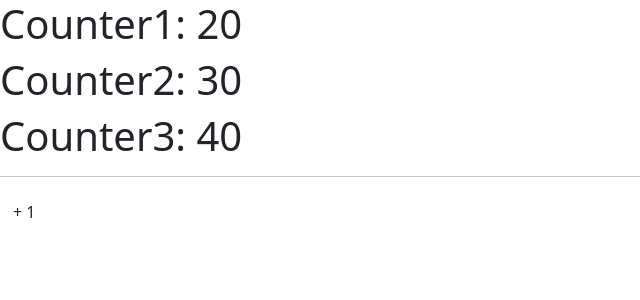
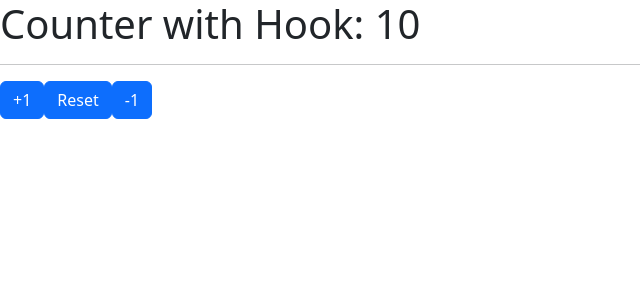
Before and after one commit to FrancisHenriquez/Hook-App-React, a React (Vite) app: page / in a window 1280 px wide. Shown: the top 300 px of the page, without its empty margins (0-640 px from the left). Built offline with nearby package versions, Linux system fonts and the light colour scheme.

Commit message:
counter with custom hook

```diff
--- /dev/null
+++ b/src/01-useState/CounterWithCustomHook.jsx
@@ -0,0 +1,21 @@
+import React, { useState } from 'react'
+import { useCounter } from '../Hooks/useCounter'
+
+
+export const CounterWithCustomHook = () => {
+
+const { counter } = useCounter()
+
+
+  return (
+   <>
+   <h1>Counter with Hook: {counter}</h1>
+   <hr />
+
+   <button className='btn btn-primary'> +1</button>
+   <button className='btn btn-primary'> Reset </button>
+   <button className='btn btn-primary'> -1 </button>
+
+   </>
+  )
+}
--- /dev/null
+++ b/src/Hooks/useCounter.js
@@ -0,0 +1,12 @@
+import { useState } from "react"
+
+export const useCounter = ( initialValue = 10 ) => {
+
+    const [ counter, setCounter ] = useState( initialValue)
+
+    return{
+        counter
+    }
+
+
+}
--- a/src/main.jsx
+++ b/src/main.jsx
@@ -1,11 +1,12 @@
 import React from 'react'
 import ReactDOM from 'react-dom/client'
-import { CounterApp } from './01-useState/CounterApp'
+import { CounterWithCustomHook } from './01-useState/CounterWithCustomHook'
+// import { CounterApp } from './01-useState/CounterApp'
 // import { HooksApp } from './HooksApp'
 import './index.css'
 
 ReactDOM.createRoot(document.getElementById('root')).render(
   <React.StrictMode>
-    <CounterApp/>
+    <CounterWithCustomHook/>
   </React.StrictMode>
 )
```
